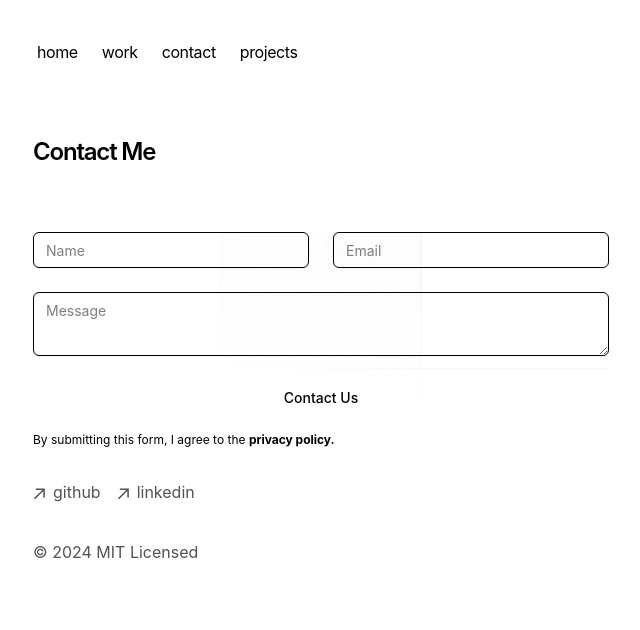
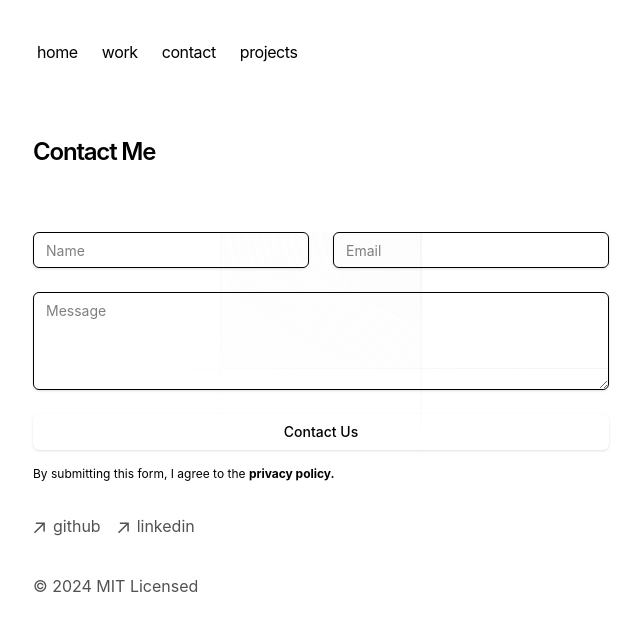
Before and after one commit to dstadz/Portfolio, a Next.js app: page /contact in a window 1280 px wide. Shown: the top 630 px of the page, without its empty margins (319-959 px from the left). Built offline with nearby package versions, Linux system fonts and the light colour scheme; no server answers.

Commit message:
add UI comps

```diff
--- /dev/null
+++ b/components/ui/button.tsx
@@ -0,0 +1,57 @@
+import * as React from "react"
+import { Slot } from "@radix-ui/react-slot"
+import { cva, type VariantProps } from "class-variance-authority"
+
+import { cn } from "@/lib/utils"
+
+const buttonVariants = cva(
+  "inline-flex items-center justify-center whitespace-nowrap rounded-md text-sm font-medium transition-colors focus-visible:outline-none focus-visible:ring-1 focus-visible:ring-ring disabled:pointer-events-none disabled:opacity-50",
+  {
+    variants: {
+      variant: {
+        default:
+          "bg-primary text-primary-foreground shadow hover:bg-primary/90",
+        destructive:
+          "bg-destructive text-destructive-foreground shadow-sm hover:bg-destructive/90",
+        outline:
+          "border border-input bg-background shadow-sm hover:bg-accent hover:text-accent-foreground",
+        secondary:
+          "bg-secondary text-secondary-foreground shadow-sm hover:bg-secondary/80",
+        ghost: "hover:bg-accent hover:text-accent-foreground",
+        link: "text-primary underline-offset-4 hover:underline",
+      },
+      size: {
+        default: "h-9 px-4 py-2",
+        sm: "h-8 rounded-md px-3 text-xs",
+        lg: "h-10 rounded-md px-8",
+        icon: "h-9 w-9",
+      },
+    },
+    defaultVariants: {
+      variant: "default",
+      size: "default",
+    },
+  }
+)
+
+export interface ButtonProps
+  extends React.ButtonHTMLAttributes<HTMLButtonElement>,
+    VariantProps<typeof buttonVariants> {
+  asChild?: boolean
+}
+
+const Button = React.forwardRef<HTMLButtonElement, ButtonProps>(
+  ({ className, variant, size, asChild = false, ...props }, ref) => {
+    const Comp = asChild ? Slot : "button"
+    return (
+      <Comp
+        className={cn(buttonVariants({ variant, size, className }))}
+        ref={ref}
+        {...props}
+      />
+    )
+  }
+)
+Button.displayName = "Button"
+
+export { Button, buttonVariants }
--- /dev/null
+++ b/components/ui/card.tsx
@@ -0,0 +1,76 @@
+import * as React from "react"
+
+import { cn } from "@/lib/utils"
+
+const Card = React.forwardRef<
+  HTMLDivElement,
+  React.HTMLAttributes<HTMLDivElement>
+>(({ className, ...props }, ref) => (
+  <div
+    ref={ref}
+    className={cn(
+      "rounded-xl border bg-card text-card-foreground shadow",
+      className
+    )}
+    {...props}
+  />
+))
+Card.displayName = "Card"
+
+const CardHeader = React.forwardRef<
+  HTMLDivElement,
+  React.HTMLAttributes<HTMLDivElement>
+>(({ className, ...props }, ref) => (
+  <div
+    ref={ref}
+    className={cn("flex flex-col space-y-1.5 p-6", className)}
+    {...props}
+  />
+))
+CardHeader.displayName = "CardHeader"
+
+const CardTitle = React.forwardRef<
+  HTMLParagraphElement,
+  React.HTMLAttributes<HTMLHeadingElement>
+>(({ className, ...props }, ref) => (
+  <h3
+    ref={ref}
+    className={cn("font-semibold leading-none tracking-tight", className)}
+    {...props}
+  />
+))
+CardTitle.displayName = "CardTitle"
+
+const CardDescription = React.forwardRef<
+  HTMLParagraphElement,
+  React.HTMLAttributes<HTMLParagraphElement>
+>(({ className, ...props }, ref) => (
+  <p
+    ref={ref}
+    className={cn("text-sm text-muted-foreground", className)}
+    {...props}
+  />
+))
+CardDescription.displayName = "CardDescription"
+
+const CardContent = React.forwardRef<
+  HTMLDivElement,
+  React.HTMLAttributes<HTMLDivElement>
+>(({ className, ...props }, ref) => (
+  <div ref={ref} className={cn("p-6 pt-0", className)} {...props} />
+))
+CardContent.displayName = "CardContent"
+
+const CardFooter = React.forwardRef<
+  HTMLDivElement,
+  React.HTMLAttributes<HTMLDivElement>
+>(({ className, ...props }, ref) => (
+  <div
+    ref={ref}
+    className={cn("flex items-center p-6 pt-0", className)}
+    {...props}
+  />
+))
+CardFooter.displayName = "CardFooter"
+
+export { Card, CardHeader, CardFooter, CardTitle, CardDescription, CardContent }
--- /dev/null
+++ b/components/ui/input.tsx
@@ -0,0 +1,25 @@
+import * as React from "react"
+
+import { cn } from "@/lib/utils"
+
+export interface InputProps
+  extends React.InputHTMLAttributes<HTMLInputElement> {}
+
+const Input = React.forwardRef<HTMLInputElement, InputProps>(
+  ({ className, type, ...props }, ref) => {
+    return (
+      <input
+        type={type}
+        className={cn(
+          "flex h-9 w-full rounded-md border border-input bg-transparent px-3 py-1 text-sm shadow-sm transition-colors file:border-0 file:bg-transparent file:text-sm file:font-medium placeholder:text-muted-foreground focus-visible:outline-none focus-visible:ring-1 focus-visible:ring-ring disabled:cursor-not-allowed disabled:opacity-50",
+          className
+        )}
+        ref={ref}
+        {...props}
+      />
+    )
+  }
+)
+Input.displayName = "Input"
+
+export { Input }
--- /dev/null
+++ b/components/ui/sonner.tsx
@@ -0,0 +1,31 @@
+"use client"
+
+import { useTheme } from "next-themes"
+import { Toaster as Sonner } from "sonner"
+
+type ToasterProps = React.ComponentProps<typeof Sonner>
+
+const Toaster = ({ ...props }: ToasterProps) => {
+  const { theme = "system" } = useTheme()
+
+  return (
+    <Sonner
+      theme={theme as ToasterProps["theme"]}
+      className="toaster group"
+      toastOptions={{
+        classNames: {
+          toast:
+            "group toast group-[.toaster]:bg-background group-[.toaster]:text-foreground group-[.toaster]:border-border group-[.toaster]:shadow-lg",
+          description: "group-[.toast]:text-muted-foreground",
+          actionButton:
+            "group-[.toast]:bg-primary group-[.toast]:text-primary-foreground",
+          cancelButton:
+            "group-[.toast]:bg-muted group-[.toast]:text-muted-foreground",
+        },
+      }}
+      {...props}
+    />
+  )
+}
+
+export { Toaster }
--- /dev/null
+++ b/components/ui/textarea.tsx
@@ -0,0 +1,24 @@
+import * as React from "react"
+
+import { cn } from "@/lib/utils"
+
+export interface TextareaProps
+  extends React.TextareaHTMLAttributes<HTMLTextAreaElement> {}
+
+const Textarea = React.forwardRef<HTMLTextAreaElement, TextareaProps>(
+  ({ className, ...props }, ref) => {
+    return (
+      <textarea
+        className={cn(
+          "flex min-h-[60px] w-full rounded-md border border-input bg-transparent px-3 py-2 text-sm shadow-sm placeholder:text-muted-foreground focus-visible:outline-none focus-visible:ring-1 focus-visible:ring-ring disabled:cursor-not-allowed disabled:opacity-50",
+          className
+        )}
+        ref={ref}
+        {...props}
+      />
+    )
+  }
+)
+Textarea.displayName = "Textarea"
+
+export { Textarea }
```
